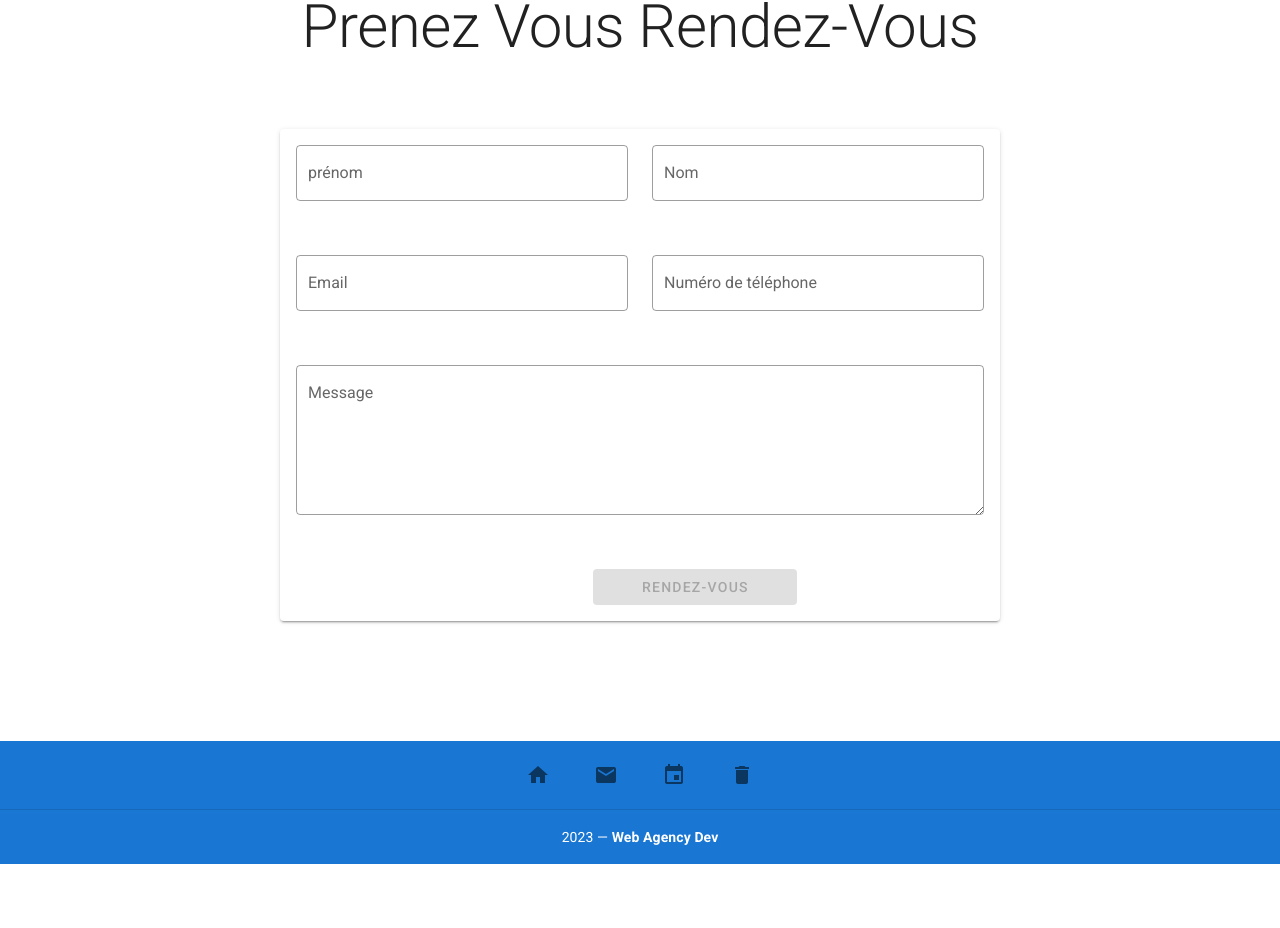
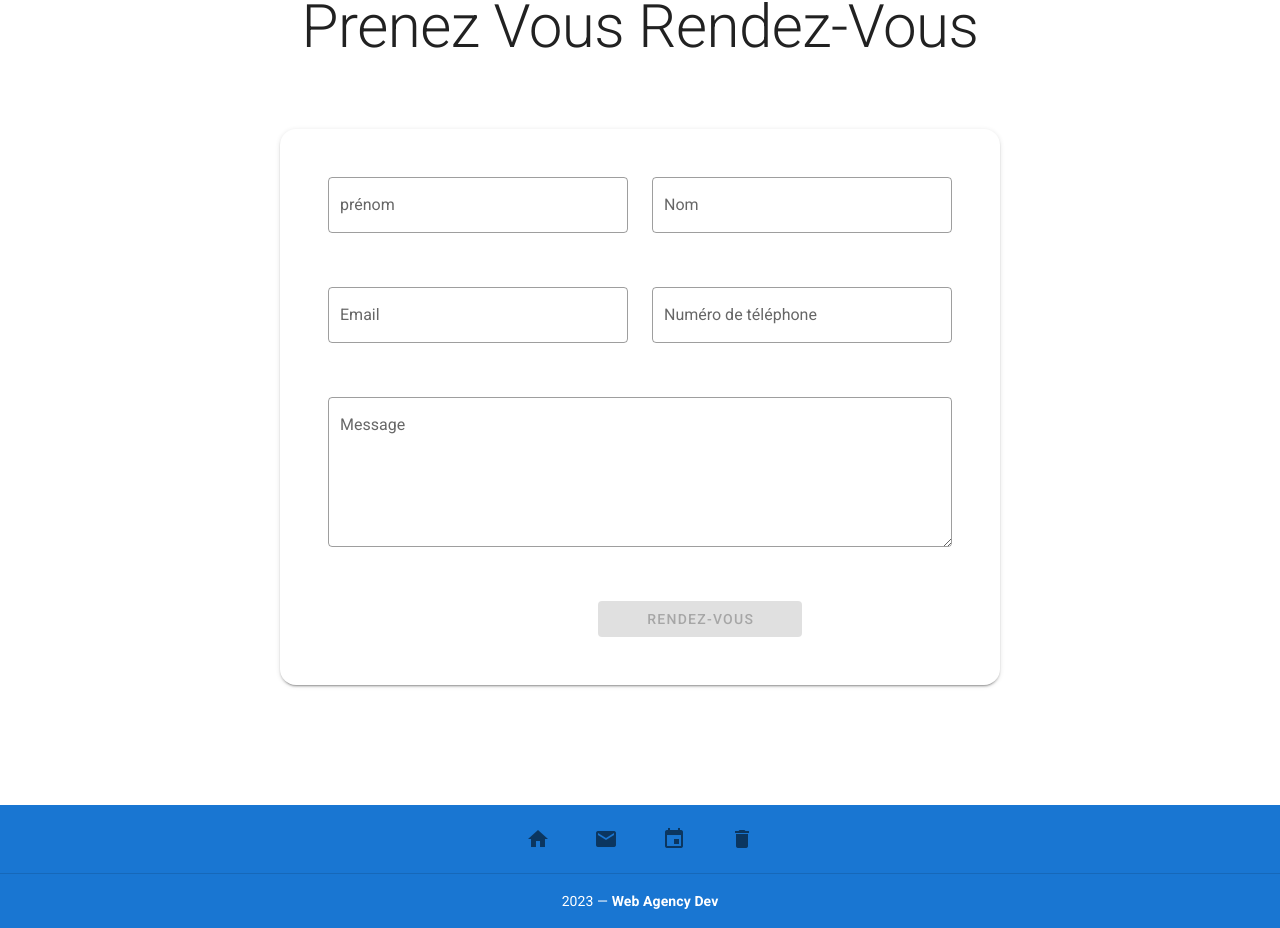
Before and after one commit to XImport/dentiste, a Vue app: page /contact in a window 1280 px wide. Shown: the part 1279-2207 px from the top of the page. Before the commit the page ends 2143 px from the top, so only its background shows below. Built offline with nearby package versions, Linux system fonts and the light colour scheme.

Commit message:
frontend done !

```diff
--- a/src/components/Admin/TableData.vue
+++ b/src/components/Admin/TableData.vue
@@ -13,7 +13,7 @@
         <v-dialog v-model="dialog" max-width="500px">
           <template v-slot:activator="{ on, attrs }">
             <v-btn
-              color="primary"
+              color="#0e2a47"
               dark
               class="mb-2"
               v-bind="attrs"
--- a/src/components/ContactForm.vue
+++ b/src/components/ContactForm.vue
@@ -1,6 +1,6 @@
 <template>
   <v-container>
-    <v-card class="pa-4">
+    <v-card class="pa-12 rounded-xl">
       <v-form ref="form" v-model="valid">
         <v-row>
           <v-col cols="12" sm="6">
--- a/src/views/Admin/LoginVue.vue
+++ b/src/views/Admin/LoginVue.vue
@@ -96,8 +96,8 @@ export default {
 .max--width {
   width: 800px !important;
 }
-.bg--svg--img {
-  background-image: url("../../assets/Animated\ Shape.svg");
+.v-application {
+  background-image: url("../../assets/Animated\ Shape.svg") !important;
 }
 .v-container2 {
   max-width: 70%;
```
